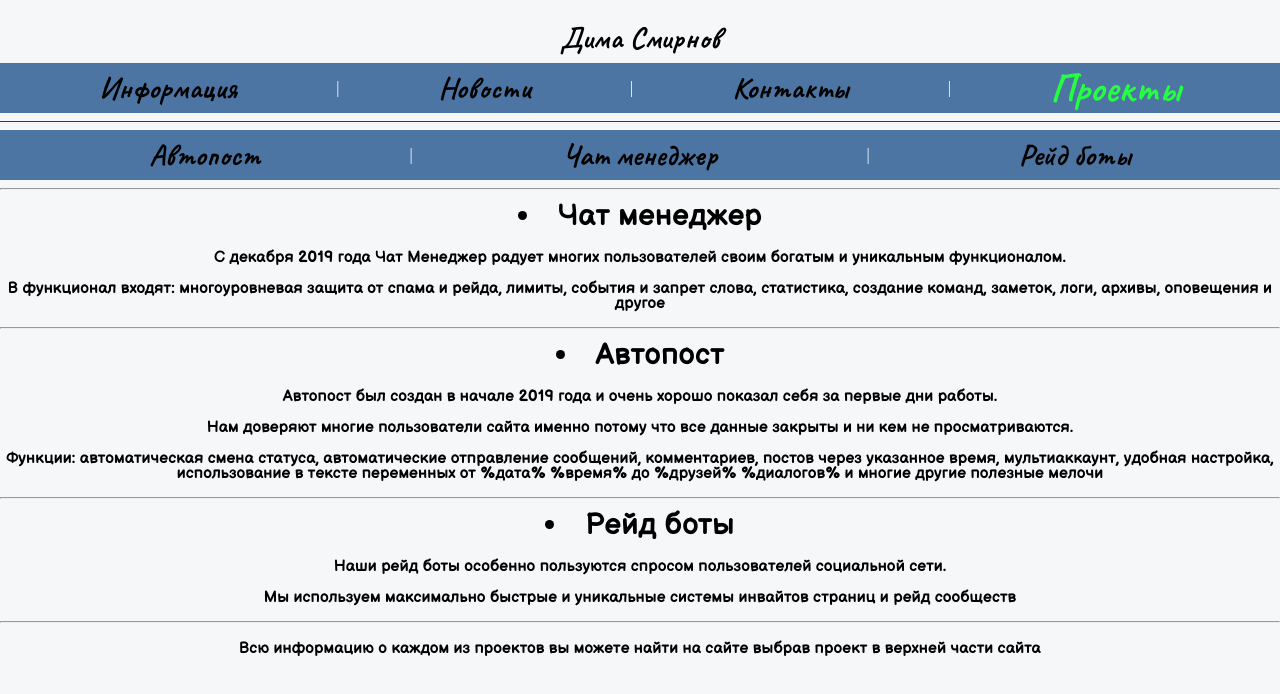
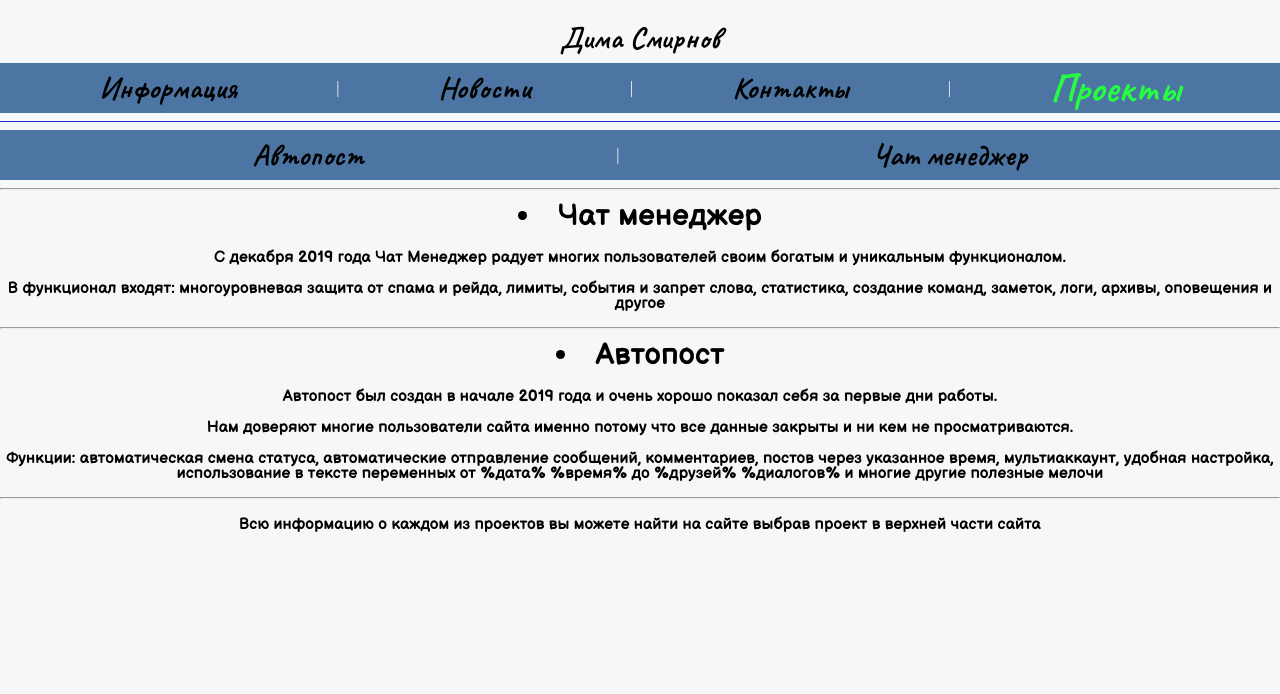
Before and after one commit to smirnov-dima/coder, a plain HTML site: page projects.html in a window 1280 px wide. Drawn offline with Linux system fonts and the light colour scheme.

Commit message:
Add files via upload

```diff
--- a/projects.html
+++ b/projects.html
@@ -84,8 +84,7 @@
 
         <header class="hdr1">
             <a href="autopost.html" class="">Автопост</a> |
-            <a href="cm.html" class="">Чат менеджер</a> |
-            <a href="raidsystem.html" class="">Рейд боты</a>
+            <a href="cm.html" class="">Чат менеджер</a>
         </header>
         <hr>
 
@@ -95,9 +94,7 @@
         <li>Автопост</li>
         <div class="mn"><p>Автопост был создан в начале 2019 года и очень хорошо показал себя за первые дни работы.<p>Нам доверяют многие пользователи сайта именно потому что все данные закрыты и ни кем не просматриваются.<p>Функции: автоматическая смена статуса, автоматические отправление сообщений, комментариев, постов через указанное время, мультиаккаунт, удобная настройка, использование в тексте переменных от %дата% %время% до %друзей% %диалогов% и многие другие полезные мелочи</p></div>
         <hr>
-        <li>Рейд боты</li>
-        <div class="mn"><p>Наши рейд боты особенно пользуются спросом пользователей социальной сети.<p>Мы используем максимально быстрые и уникальные системы инвайтов страниц и рейд сообществ</p></div>
-        <hr>
+
 
        <p>Всю информацию о каждом из проектов вы можете найти на сайте выбрав проект в верхней части сайта</p>
 
--- a/styles.css
+++ b/styles.css
@@ -115,7 +115,3 @@ pre {
             .tbsa td:last-child {
                 border-right: none;
             }
-            .tbsa tr:hover td {
-                text-decoration: underline;
-                font-weight: bold;
-            }
```
Also changed, not shown: cm.html (+1 -1 lines).
